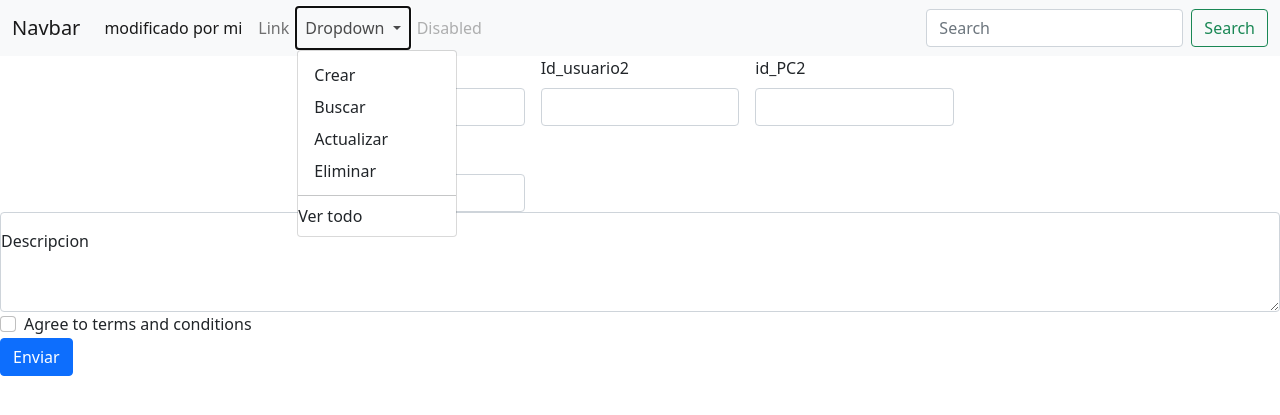
After one commit to Jeronimo312725/phpProyect, a PHP site: page /reparaciones/reparacionesVista.php in a window 1280 px wide, after a click on "Dropdown". The commit adds this page. Shown: the top 415 px of the page. Run offline with PHP 8.4, Linux system fonts and the light colour scheme.

```diff
--- a/header.php
+++ b/header.php
@@ -4,10 +4,9 @@
     <meta charset="UTF-8">
     <meta http-equiv="X-UA-Compatible" content="IE=edge">
     <meta name="viewport" content="width=device-width, initial-scale=1.0">
-    <link rel = "stylesheet" href = "../css/bootstrap.min.css">
+    <link rel="stylesheet" href="../css/bootstrap.min.css">
     <title>Document</title>
 </head>
-
 <nav class="navbar navbar-expand-lg navbar-light bg-light">
   <div class="container-fluid">
     <a class="navbar-brand" href="#">Navbar</a>
@@ -17,8 +16,9 @@
     <div class="collapse navbar-collapse" id="navbarSupportedContent">
       <ul class="navbar-nav me-auto mb-2 mb-lg-0">
         <li class="nav-item">
-          <a class="nav-link active" aria-current="page" href="#">Home</a>
+          <a class="nav-link active" aria-current="page" href="#">modificado por mi </a>
         </li>
+
         <li class="nav-item">
           <a class="nav-link" href="#">Link</a>
         </li>
@@ -27,12 +27,12 @@
             Dropdown
           </a>
           <ul class="dropdown-menu" aria-labelledby="navbarDropdown">
-            <li><a class="dropdown-item" href="./php/crearUsuario.vista.php">Crear</a></li>
+            <li><a class="dropdown-item" href="./php/CrearUsuarios.vista.php">Crear </a></li>
             <li><a class="dropdown-item" href="#">Buscar</a></li>
             <li><a class="dropdown-item" href="#">Actualizar</a></li>
             <li><a class="dropdown-item" href="#">Eliminar</a></li>
-            <li><hr class="dropdown-divider"></li>
-            <li><a class="dropdown-item" href="#">Something else here</a></li>
+            <li><hr class="dropdown-divider">Ver todo</li>
+
           </ul>
         </li>
         <li class="nav-item">
--- /dev/null
+++ b/reparaciones/reparacionesVista.php
@@ -0,0 +1,52 @@
+<?php
+
+include_once('../header.php')
+?>
+<div class="row">
+<div class="offset-md-3 col-md-6">
+<form  action ="reparacionesController.php" method ="post" class="row g-3">
+  <div class="col-md-4">
+    <label for="validationDefault01" class="form-label">Id_reparacion</label>
+    <input type="text" class="form-control" name="id_reparacion" id="validationDefault01"  required>
+  </div>
+  <div class="col-md-4">
+    <label for="validationDefault02" class="form-label">Id_usuario2</label>
+    <input type="text" class="form-control" name="id_usuario2"  id="validationDefault02"  required>
+  </div>
+  <div class="col-md-4">
+    <label for="validationDefault02" class="form-label">id_PC2</label>
+    <input type="text" class="form-control" name="id_PC2"  id="validationDefault02"  required>
+  </div>
+  <div class="col-md-4">
+    <label for="validationDefault02" class="form-label">Fecha</label>
+    <input type="text" class="form-control" name="fecha"  id="validationDefault02"  required>
+  </div>
+  </div>
+  <div class="form-floating">
+  <textarea class="form-control" placeholder="Leave a comment here"  name="descripcion" id="floatingTextarea2" style="height: 100px"></textarea>
+  <label for="floatingTextarea2">Descripcion</label>
+</div>
+
+
+    </select>
+  </div>
+
+  <div class="col-12">
+    <div class="form-check">
+      <input class="form-check-input" type="checkbox" value="" id="invalidCheck2" required>
+      <label class="form-check-label" for="invalidCheck2">
+        Agree to terms and conditions
+      </label>
+    </div>
+  </div>
+  <div class="col-12">
+    <button class="btn btn-primary" type="submit">Enviar</button>
+  </div>
+</form>
+</div>
+
+
+<?php
+include_once('../footer.php')
+
+?>
```
Also changed, not shown: reparaciones/reparacionesController.php (added, +60 -0 lines), reparaciones/reparacionesList.php (added).
